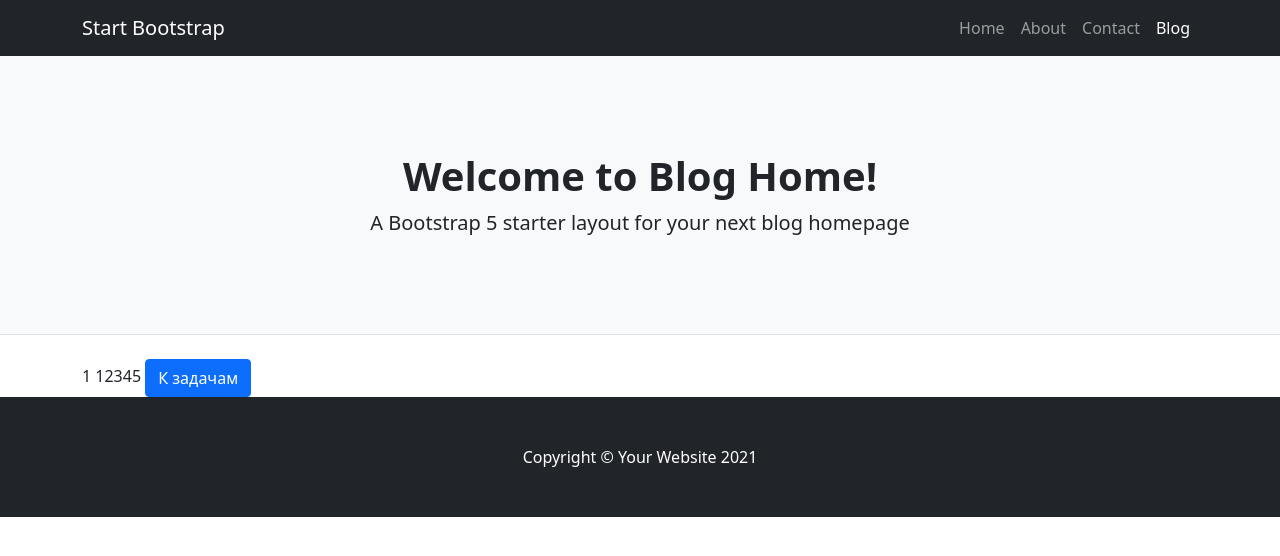
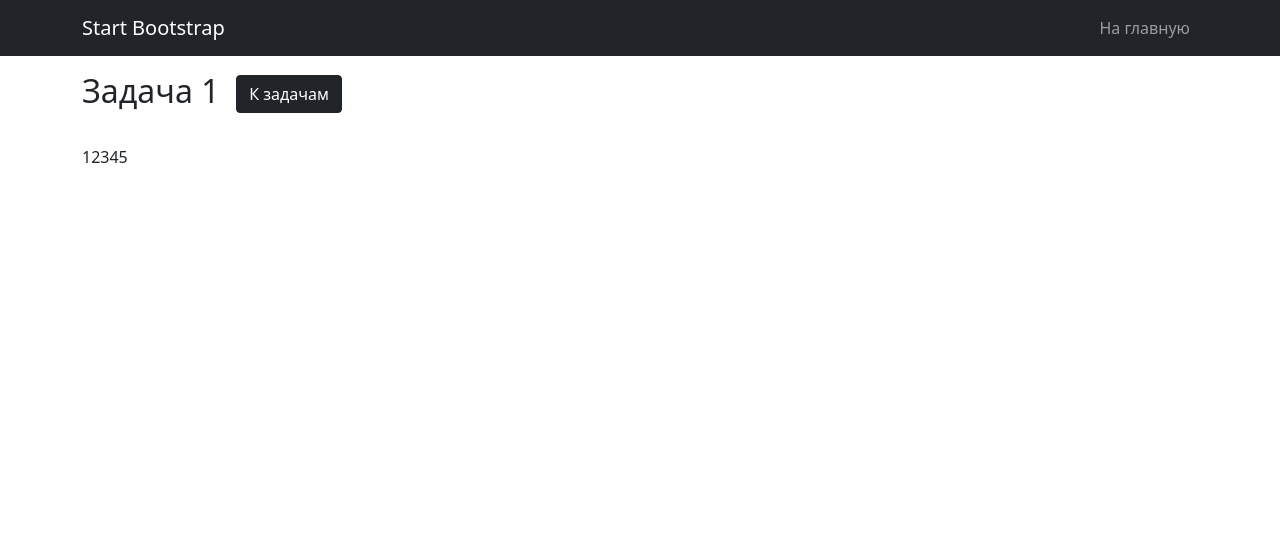
Before and after one commit to xaexix/schoolProject, a Django app: page /exercise-detail/7 in a window 1280 px wide. Shown: the top 556 px of the page. Run offline with Django 4.2, Linux system fonts and the light colour scheme; data comes from the database, SQL or seed files in the repository; both versions use the stored data as it was after the commit; some libraries are stand-ins or nearby versions.

Commit message:
Изменен дизайн страниц и добавлены все 27 тем

```diff
--- a/app/models.py
+++ b/app/models.py
@@ -5,6 +5,11 @@ class Theme(models.Model):
     name = models.CharField(
         verbose_name='Название',
         max_length=50,
+    )
+    description = models.TextField(
+        verbose_name='Тема',
+        blank=True,
+        null=True,
     )
     solution_example = models.TextField(
         verbose_name='Способы решения',
--- a/app/templates/app/exercise_detail.html
+++ b/app/templates/app/exercise_detail.html
@@ -1,10 +1,14 @@
 {% extends 'base.html' %}
 
 {% block content %}
-    {{ exercise.number }}
-    {{ exercise.description }}
-    {% if exercise.file %}
-        {{ exercise.file }}
-    {% endif %}
-    <a href="{{ exercise.theme.get_absolute_url }}" class="btn btn-primary" role="button">К задачам</a>
+    <p></p>
+    <h2>Задача {{ exercise.number }}&nbsp
+        <a href="{{ exercise.theme.get_absolute_url }}" class="btn btn-dark" role="button">К задачам</a></h2>
+    <br>
+    <p>
+        {{ exercise.description }}
+        {% if exercise.file %}
+            {{ exercise.file }}
+        {% endif %}
+    </p>
 {% endblock content %}
--- a/app/templates/app/theme_detail.html
+++ b/app/templates/app/theme_detail.html
@@ -1,8 +1,6 @@
 {% extends 'base.html' %}
 
 {% block content %}
-    {{ theme.name }} <br>
-    {{ theme.solution_example }}
     <table class="table table-success table-striped">
         <thead>
         <tr>
@@ -17,7 +15,7 @@
             <tr>
                 <td>Задача №{{ exercise.number }}</td>
                 <td>{{ exercise.description }}</td>
-                <td><a href="{{ exercise.get_absolute_url }}" class="btn btn-primary" role="button">Решить</a></td>
+                <td><a href="{{ exercise.get_absolute_url }}" class="btn btn-dark" role="button">Решить</a></td>
             </tr>
         {% endfor %}
 
--- a/schoolProject/urls.py
+++ b/schoolProject/urls.py
@@ -18,5 +18,6 @@ from django.urls import path, include
 
 urlpatterns = [
     path('admin/', admin.site.urls),
-    path('', include('app.urls'))
+    path('', include('app.urls')),
 ]
+#    path('ckeditor/', include('ckeditor_uploader.urls')),
--- a/templates/base.html
+++ b/templates/base.html
@@ -7,7 +7,7 @@
         <meta name="viewport" content="width=device-width, initial-scale=1, shrink-to-fit=no" />
         <meta name="description" content="" />
         <meta name="author" content="" />
-        <title>Blog Home - Start Bootstrap Template</title>
+        <title>Project</title>
         <!-- Favicon-->
         <link rel="icon" type="image/x-icon" href="{% static 'assets/favicon.ico' %}" />
         <!-- Core theme CSS (includes Bootstrap)-->
@@ -21,33 +21,17 @@
                 <button class="navbar-toggler" type="button" data-bs-toggle="collapse" data-bs-target="#navbarSupportedContent" aria-controls="navbarSupportedContent" aria-expanded="false" aria-label="Toggle navigation"><span class="navbar-toggler-icon"></span></button>
                 <div class="collapse navbar-collapse" id="navbarSupportedContent">
                     <ul class="navbar-nav ms-auto mb-2 mb-lg-0">
-                        <li class="nav-item"><a class="nav-link" href="{% url 'theme-list' %}">Home</a></li>
-                        <li class="nav-item"><a class="nav-link" href="#!">About</a></li>
-                        <li class="nav-item"><a class="nav-link" href="#!">Contact</a></li>
-                        <li class="nav-item"><a class="nav-link active" aria-current="page" href="#">Blog</a></li>
+                        <li class="nav-item"><a class="nav-link" href="{% url 'theme-list' %}">На главную</a></li>
                     </ul>
                 </div>
             </div>
         </nav>
-        <!-- Page header with logo and tagline-->
-        <header class="py-5 bg-light border-bottom mb-4">
-            <div class="container">
-                <div class="text-center my-5">
-                    <h1 class="fw-bolder">Welcome to Blog Home!</h1>
-                    <p class="lead mb-0">A Bootstrap 5 starter layout for your next blog homepage</p>
-                </div>
-            </div>
-        </header>
         <!-- Page content-->
         <div class="container">
            {% block content %}
 
            {% endblock content %}
         </div>
-        <!-- Footer-->
-        <footer class="py-5 bg-dark">
-            <div class="container"><p class="m-0 text-center text-white">Copyright &copy; Your Website 2021</p></div>
-        </footer>
         <!-- Bootstrap core JS-->
         <script src="https://cdn.jsdelivr.net/npm/bootstrap@5.1.0/dist/js/bootstrap.bundle.min.js"></script>
         <!-- Core theme JS-->
```
Also changed, not shown: app/admin.py (+16 -1 lines), app/templates/app/theme_list.html (+22 -3 lines), schoolProject/settings.py (+11 -1 lines), db.sqlite3.
